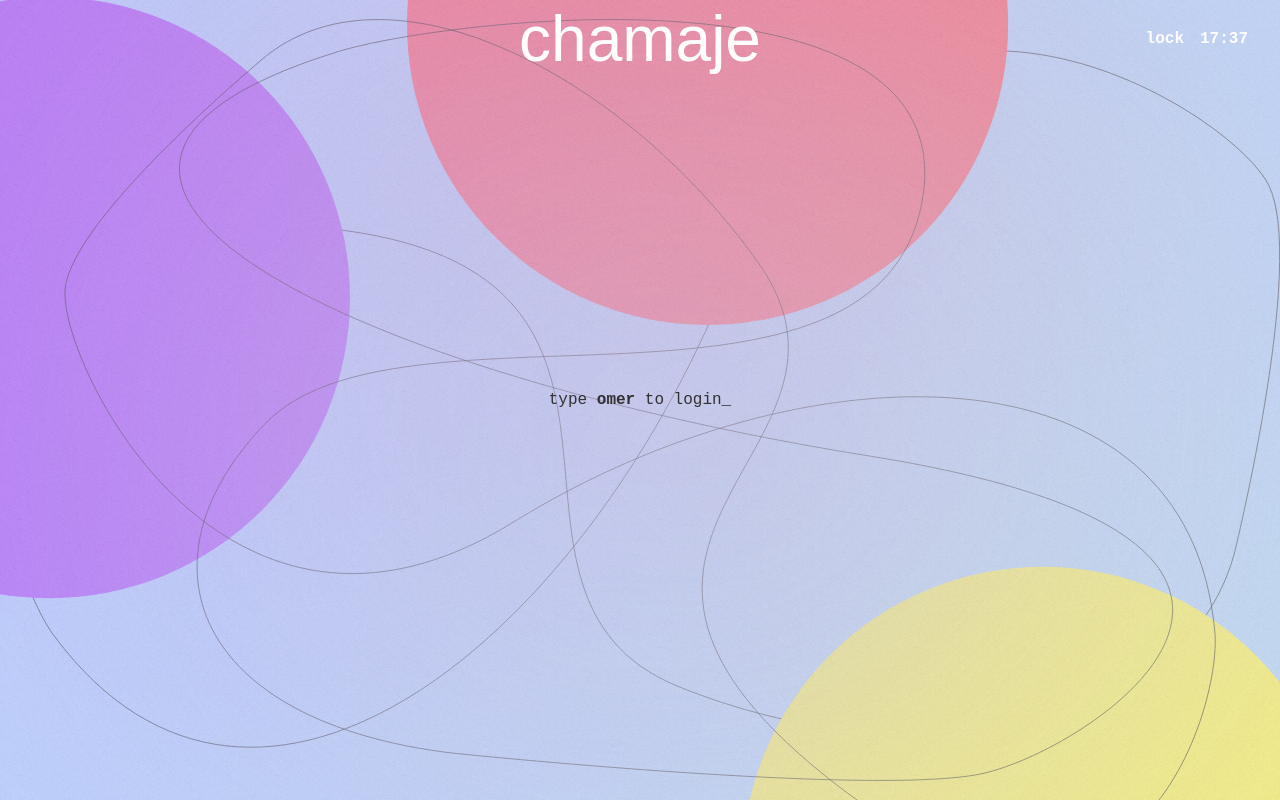
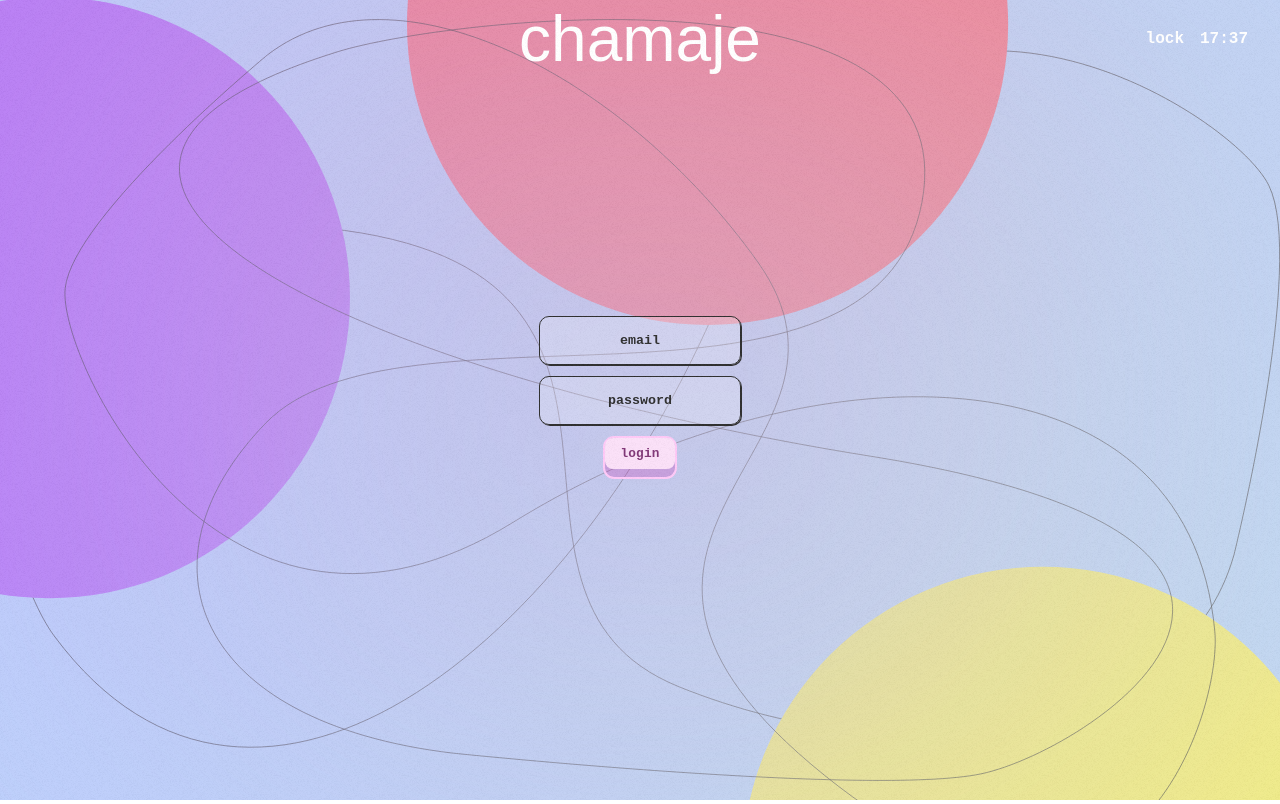
Before and after one commit to n1kito/ft_transcendence, a React (Create React App) app in the folder react-chamaje/: page / in a window 1280 px wide. Built offline with nearby package versions, Linux system fonts and the light colour scheme; a web font is replaced by a local one.

Commit message:
finishing button in login form

```diff
--- a/react-chamaje/src/components/Button/Button.css
+++ b/react-chamaje/src/components/Button/Button.css
@@ -1,14 +1,15 @@
 /* Styling the Button component */
 
 #coloredButton {
-	width: 5rem;
-	height: 2rem;
+	/* width: 5rem; */
+	/* height: 2rem; */
 	flex-shrink: 0;
 	border-radius: 0.5rem;
-	background: #f8ef57;
-	padding: 0.32038rem 1.12125rem;
+	background: var(--btnBgColor);
+	padding: 0.5rem 1rem !important;
+	width: 100%;
 
-	color: #625d04;
+	color: var(--btnTxtColor);
 	text-align: center;
 	font-size: 0.8rem;
 	font-family: 'Courier New', Courier, monospace;
@@ -20,20 +21,33 @@
 	padding: 0;
 	border: 0;
 
-	box-shadow: 0 0.5rem 0 0 rgba(153, 144, 0, 0.3);
+	/* box-shadow: 0 0.5rem 0 0 var(--btnShadowColor); */
 	/* opacity: 0.8; */
-	position: relative;
-	top: -0.5rem;
+	/* position: relative; */
+	/* top: -0.5rem; */
 
-	border: 1px solid yellow;
+	/* border: 1px solid var(--btnBorderColor); */
 }
 
-#coloredButton:active {
-	/* position: relative; */
+/* #coloredButton:active {
+	position: relative;
 	top: 0rem;
 	box-shadow: none;
-}
+} */
 
 #coloredButton:hover {
 	opacity: 1;
 }
+
+#buttonWrapper {
+	background-color: var(--btnShadowColor);
+	padding-bottom: 0.5rem;
+	border: 2px solid var(--btnBorderColor);
+	border-radius: 0.7rem;
+	/* display: inline-block; */
+}
+
+#buttonWrapper:active {
+	padding-bottom: 0;
+	margin-top: 0.5rem;
+}
--- a/react-chamaje/src/components/Button/Button.tsx
+++ b/react-chamaje/src/components/Button/Button.tsx
@@ -3,11 +3,35 @@ import './Button.css';
 
 // TODO: the border around the button should be around the shadow as well, like on gandi
 
-const Button = () => {
+export interface MyButtonProps {
+	buttonText?: string;
+	baseColor?: number[];
+}
+
+const Button: React.FC<MyButtonProps> = ({
+	buttonText = 'default',
+	baseColor = [57, 92, 66],
+}) => {
+	// Convert the baseColor array to an rgb color string
+	const btnBgColor = `hsl(${baseColor[0]}, ${baseColor[1]}%, ${baseColor[2]}%)`;
+	const btnTxtColor = `hsl(${baseColor[0]}, ${baseColor[1]}%, ${baseColor[2] - 70}%)`;
+	// Calculate darker and lighter shades of your base color.
+	// This is a simple example, you might want to use a more sophisticated method.
+	const btnBorderColor = `hsl(${baseColor[0]}, ${baseColor[1] + 30}%, ${baseColor[2] - 5}%)`;
+	const btnShadowColor = `hsl(${baseColor[0]}, ${baseColor[1]}%, ${baseColor[2] - 50}%, 30%)`;
+
+	const buttonStyle = {
+		'--btnBgColor': btnBgColor,
+		'--btnTxtColor': btnTxtColor,
+		'--btnBorderColor': btnBorderColor,
+		'--btnShadowColor': btnShadowColor,
+	} as React.CSSProperties;
+
+	console.log(buttonStyle.backgroundColor);
 	return (
 		<div>
-			<div id="buttonWrapper">
-				<button id="coloredButton">ok.</button>
+			<div id="buttonWrapper" style={buttonStyle}>
+				<button id="coloredButton">{buttonText}</button>
 			</div>
 		</div>
 	);
--- a/react-chamaje/src/components/Login/Login.tsx
+++ b/react-chamaje/src/components/Login/Login.tsx
@@ -2,51 +2,52 @@ import React, { useState, useEffect } from 'react';
 import './Login.css';
 import Background from '../Background/Background';
 import { userEvent } from '@storybook/testing-library';
+import LoginForm from '../LoginForm/LoginForm';
 
 const Login = () => {
 	const [input, setInput] = useState('');
 	const [displayState, setDisplayState] = useState('block');
 	const [failedAttempts, setFailedAttempts] = useState(0);
 
-	useEffect(() => {
-		const handleKeyPress = (event: KeyboardEvent) => {
-			if (event.key.match(/^[a-z]$/) && input.length < 4) {
-				setInput((prevInput) => {
-					const newInput = prevInput + event.key;
-					if (newInput.length === 4) {
-						if (newInput !== 'omer') {
-							setFailedAttempts((prevAttempts) => {
-								switch (prevAttempts) {
-								case 0:
-									alert('we told you to type OMER');
-									break;
-								case 1:
-									alert('are you dense ?');
-									break;
-								}
-								setDisplayState('block');
-								return prevAttempts + 1;
-							});
-							return '';
-						} else {
-							setTimeout(() => {
-								setInput('logging in...');
-							}, 500);
-							return newInput;
-						}
-					}
-					setDisplayState('none');
-					return newInput;
-				});
-			}
-		};
+	// useEffect(() => {
+	// const handleKeyPress = (event: KeyboardEvent) => {
+	// 	if (event.key.match(/^[a-z]$/) && input.length < 4) {
+	// 		setInput((prevInput) => {
+	// 			const newInput = prevInput + event.key;
+	// 			if (newInput.length === 4) {
+	// 				if (newInput !== 'omer') {
+	// 					// 	setFailedAttempts((prevAttempts) => {
+	// 					// 		switch (prevAttempts) {
+	// 					// 			case 0:
+	// 					// 				alert('we told you to type OMER');
+	// 					// 				break;
+	// 					// 			case 1:
+	// 					// 				alert('are you dense ?');
+	// 					// 				break;
+	// 					// 		}
+	// 					// 		setDisplayState('block');
+	// 					// 		return prevAttempts + 1;
+	// 					// });
+	// 					return '';
+	// 				} else {
+	// 					setTimeout(() => {
+	// 						setInput('logging in...');
+	// 					}, 500);
+	// 					return newInput;
+	// 				}
+	// 			}
+	// 			setDisplayState('none');
+	// 			return newInput;
+	// 		});
+	// 	}
+	// };
 
-		document.addEventListener('keydown', handleKeyPress);
+	// document.addEventListener('keydown', handleKeyPress);
 
-		return () => {
-			document.removeEventListener('keydown', handleKeyPress);
-		};
-	}, []);
+	// return () => {
+	// document.removeEventListener('keydown', handleKeyPress);
+	// };
+	// }, []);
 	return (
 		<div>
 			<div id="wrapper">
@@ -66,16 +67,17 @@ const Login = () => {
 				<div id="content">
 					<div id="inputField">
 						<div id="inputText">
-							<span id="placeHolder" style={{ display: displayState }}>
-								type <b>omer</b> to login
+							<span id="placeHolder" /*style={{ display: displayState }}*/>
+								{/* type <b>omer</b> to login */}
 							</span>
-							{input}
+							<LoginForm />
+							{/* {input} */}
 						</div>
-						<div id="cursor">_</div>
+						{/* <div id="cursor">_</div> */}
 					</div>
 				</div>
 			</div>
-			<Background></Background>
+			<Background />
 		</div>
 	);
 };
--- /dev/null
+++ b/react-chamaje/src/components/LoginForm/LoginForm.css
@@ -0,0 +1,55 @@
+#loginFormWrapper fieldset {
+	display: flex;
+	flex-direction: column;
+	gap: 0.7rem;
+	border: none;
+}
+
+#loginFormWrapper input {
+	padding: 1rem;
+	border-radius: 10px;
+	border: 1px solid black;
+	box-shadow: 1px 1px 0 0 black;
+	background-color: rgba(255, 255, 255, 0.2);
+	font-family: 'Courier New', Courier, monospace;
+	color: black;
+	font-weight: bold;
+	text-align: center;
+	width: 100%;
+}
+
+#loginFormWrapper input::placeholder {
+	color: black;
+}
+
+#loginFormWrapper input:focus::placeholder {
+	color: transparent;
+}
+
+#loginFormWrapper h1 {
+	font-family: sans-serif;
+	letter-spacing: 1px;
+	font-size: 1.5rem;
+	text-decoration: underline;
+	margin: 0;
+}
+
+.submitRow {
+	display: flex;
+	flex-direction: row;
+	/* margin-top: 0.5rem; */
+	justify-content: center;
+}
+
+#loginFormWrapper p {
+}
+
+#loginFormWrapper input:focus {
+	background-color: white;
+	outline: none;
+}
+
+.formRow {
+	display: flex;
+	gap: 1rem;
+}
--- /dev/null
+++ b/react-chamaje/src/components/LoginForm/LoginForm.tsx
@@ -0,0 +1,40 @@
+import React from 'react';
+import './LoginForm.css';
+import Button from '../Button/Button';
+
+const LoginForm = () => {
+	return (
+		<div>
+			<form id="loginFormWrapper">
+				<fieldset>
+					<div className="formRow">
+						{/* <label htmlFor="email-input">email</label> */}
+						<input
+							id="email-input"
+							type="email"
+							placeholder="email"
+							title="please enter your email"
+						></input>
+					</div>
+					<div className="formRow">
+						{/* <label htmlFor="password-input">password</label> */}
+						<input
+							id="password-input"
+							type="password"
+							placeholder="password"
+							title="please enter your password"
+						></input>
+					</div>
+					{/* <h1>login</h1> */}
+					<div className="submitRow">
+						<Button buttonText="login" baseColor={[308, 80, 92]}/>
+						{/* <Button buttonText="42" baseColor={[309, 0, 71]}/> */}
+						{/* <p>login with 42</p> */}
+					</div>
+				</fieldset>
+			</form>
+		</div>
+	);
+};
+
+export default LoginForm;
```
Also changed, not shown: react-chamaje/src/components/Login/Login.css (line endings or trailing spaces), 2 other files (tests, documents, lock files or other folders).
